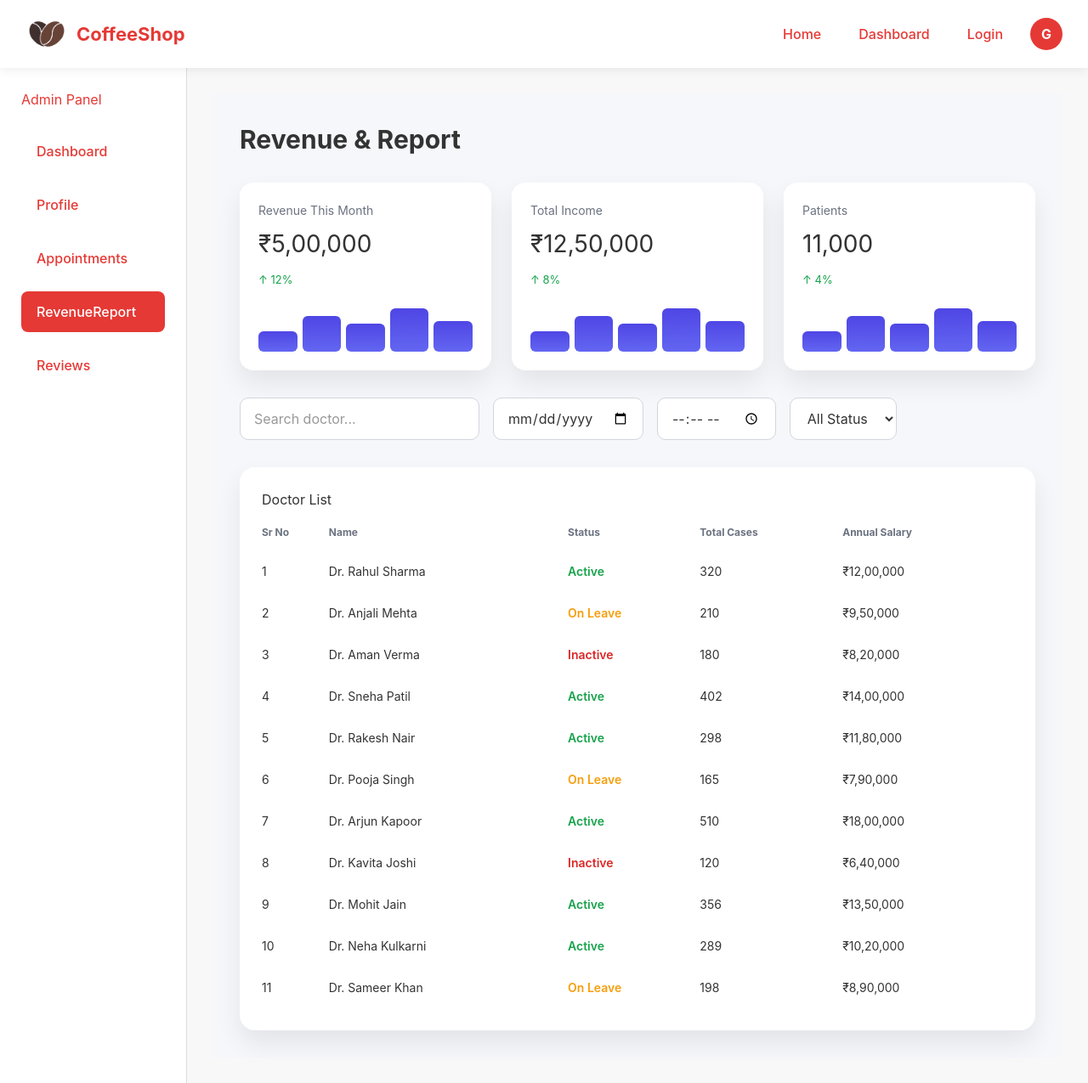
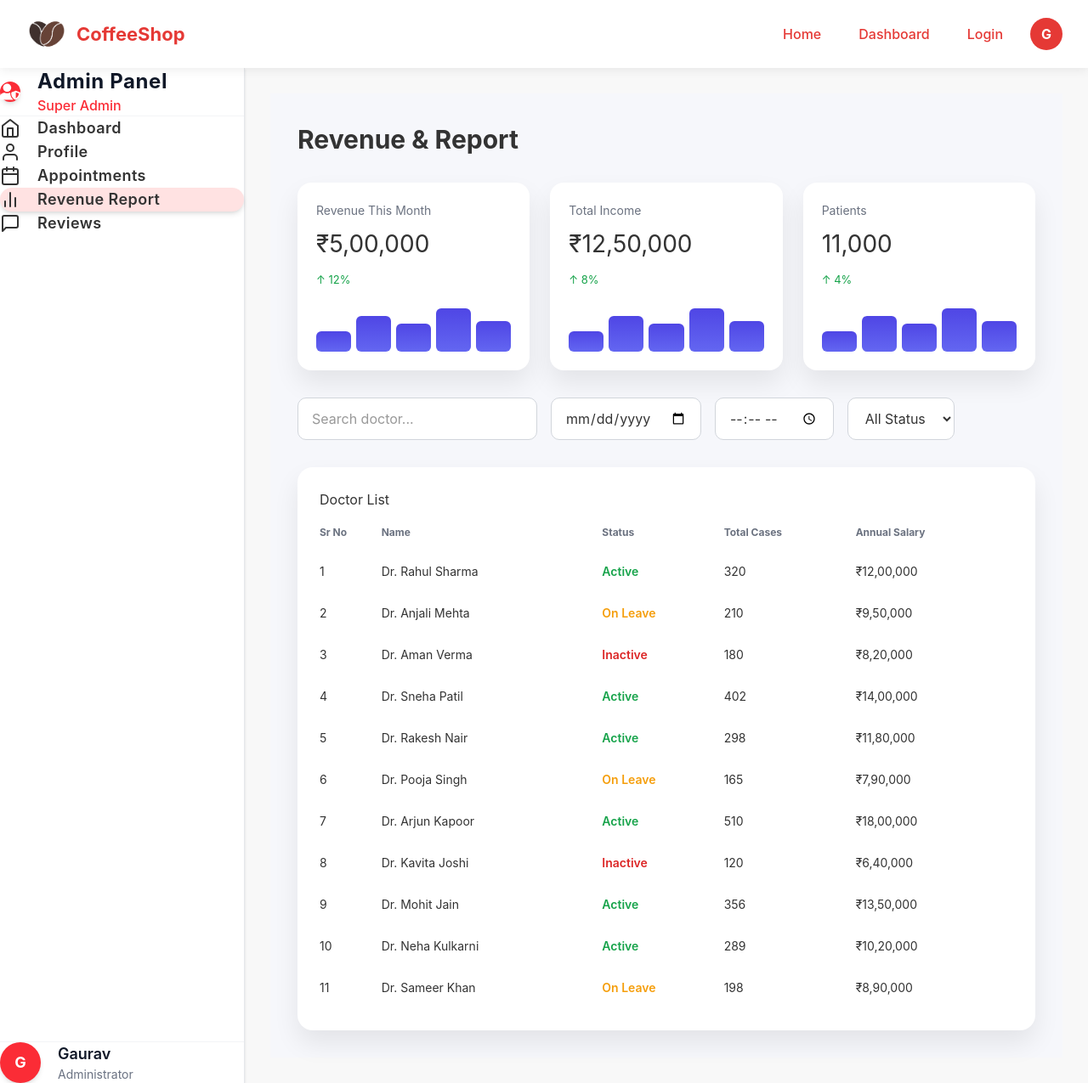
Before and after one commit to harshhhh1/Internship-Team1, a React (Vite) app: page /dashboard/revenuereport in a window 1280 px wide. Shown: the whole page at 85% size. Built offline with nearby package versions, Linux system fonts and the light colour scheme.

Commit message:
Update Sidebar.jsx

```diff
--- a/src/Components/Sidebar.jsx
+++ b/src/Components/Sidebar.jsx
@@ -1,45 +1,87 @@
 import { Link, useLocation } from "react-router-dom";
+import {
+  FiHome,
+  FiUser,
+  FiCalendar,
+  FiBarChart2,
+  FiMessageSquare,
+} from "react-icons/fi";
+import { FaUserShield } from "react-icons/fa";
 
 export default function Sidebar() {
   const location = useLocation();
+
   const menuItems = [
-    { name: "Dashboard", path: "/dashboard" },
-    { name: "Profile", path: "/dashboard/profile" },
-    { name: "Appointments", path: "/dashboard/appointments" },
-    { name: "RevenueReport", path: "/dashboard/revenuereport" },
-    { name: "Reviews", path: "/dashboard/reviews" },
+    { name: "Dashboard", path: "/dashboard", icon: <FiHome /> },
+    { name: "Profile", path: "/dashboard/profile", icon: <FiUser /> },
+    { name: "Appointments", path: "/dashboard/appointments", icon: <FiCalendar /> },
+    { name: "Revenue Report", path: "/dashboard/revenuereport", icon: <FiBarChart2 /> },
+    { name: "Reviews", path: "/dashboard/reviews", icon: <FiMessageSquare /> },
   ];
 
   return (
-    <aside style={styles.sidebar}>
-      <h3 style={{ marginBottom: 25, color: "#e53935" }}>Admin Panel</h3>
-      {menuItems.map(item => (
+    <aside className="w-72 min-h-screen bg-white border-r border-gray-200 flex flex-col justify-between shadow-sm">
+
+      {/* Admin Header */}
+      <div>
+        <div className="flex items-center gap-5 px-8 py-8 border-b border-gray-100">
+          <div className="bg-red-500 p-4 rounded-2xl shadow-md">
+            <FaUserShield className="text-white text-2xl" />
+          </div>
+          <div>
+            <h3 className="font-bold text-2xl text-gray-900 tracking-wide">
+              Admin Panel
+            </h3>
+            <p className="text-red-500 text-base font-medium mt-1">
+              Super Admin
+            </p>
+          </div>
+        </div>
+
+        {/* Menu Items */}
+        <nav className="mt-8 px-6 space-y-5">
+          {menuItems.map((item) => {
+            const isActive = location.pathname === item.path;
+
+            return (
               <Link
                 key={item.name}
                 to={item.path}
-          style={{
-            ...styles.link,
-            background: location.pathname === item.path ? "#e53935" : "transparent",
-            color: location.pathname === item.path ? "#fff" : "#e53935",
-          }}
+                className={`flex items-center gap-5 px-6 py-4 rounded-2xl font-semibold text-lg transition-all duration-300
+                ${
+                  isActive
+                    ? "bg-red-100 text-red-600 shadow-md"
+                    : "text-gray-800 hover:bg-gray-100 hover:text-red-500"
+                }`}
               >
+                <span className="text-2xl">
+                  {item.icon}
+                </span>
+                <span className="tracking-wide">
                   {item.name}
+                </span>
               </Link>
-      ))}
+            );
+          })}
+        </nav>
+      </div>
+
+      {/* Bottom Profile Section */}
+      <div className="p-6 border-t border-gray-100">
+        <div className="flex items-center gap-5 p-4 rounded-2xl hover:bg-gray-100 cursor-pointer transition duration-300">
+          <div className="w-12 h-12 rounded-full bg-red-500 flex items-center justify-center text-white font-bold text-lg shadow-md">
+            G
+          </div>
+          <div>
+            <p className="text-lg font-semibold text-gray-900">
+              Gaurav
+            </p>
+            <p className="text-sm text-gray-500">
+              Administrator
+            </p>
+          </div>
+        </div>
+      </div>
     </aside>
   );
 }
-
-const styles = {
-  sidebar: {
-    width: 220,
-    background: "#fff",
-    color: "#e53935",
-    minHeight: "100vh",
-    padding: 25,
-    borderRight: "1px solid #ddd",
-    display: "flex",
-    flexDirection: "column",
-  },
-  link: { display: "block", padding: "12px 18px", marginBottom: 15, borderRadius: 8, textDecoration: "none", fontWeight: 500, transition: "0.2s", cursor: "pointer" },
-};
```
Lines whose indentation alone changed are shown as unchanged.
